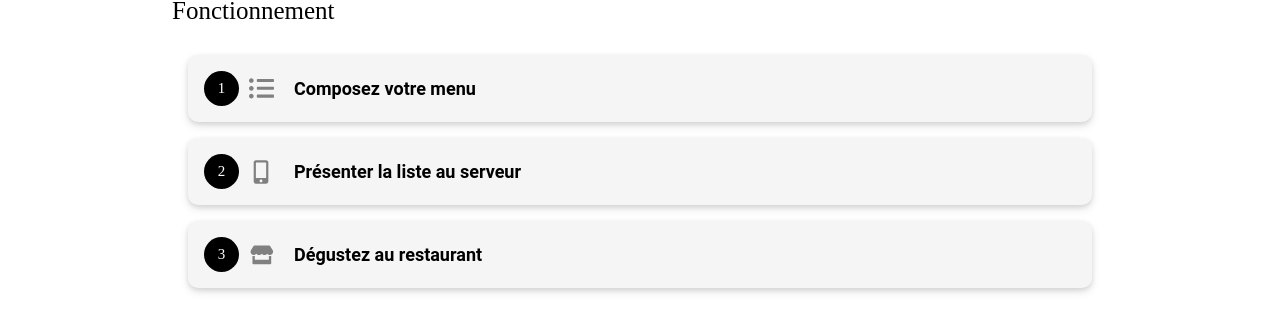
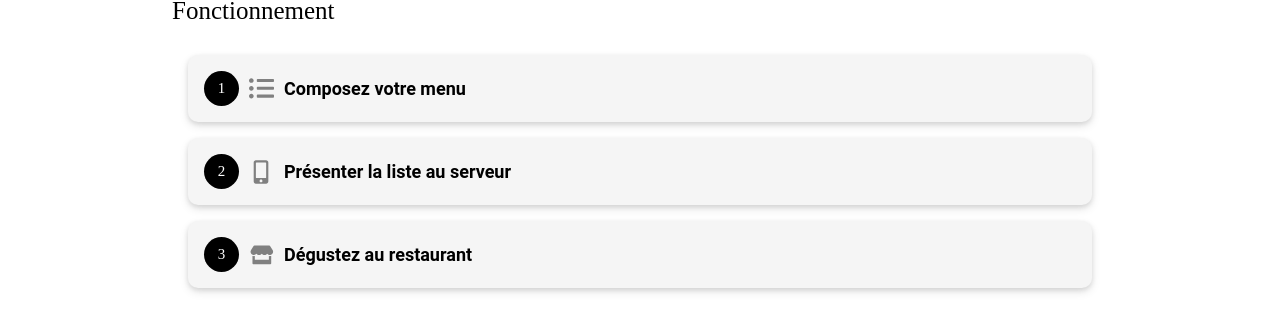
Before and after one commit to julien382/ohmylunch, a React (Vite) app: page / in a window 1280 px wide. Shown: the part 249-563 px from the top of the page. Built offline with nearby package versions, Linux system fonts and the light colour scheme; a web font is replaced by a local one.

Commit message:
fix text align foncionnementCard p

```diff
--- a/src/components/Fonctionnement/Fonctionnement.scss
+++ b/src/components/Fonctionnement/Fonctionnement.scss
@@ -57,7 +57,6 @@
 
 .fonctionnementCard p {
     font-size: $tertiary-font-size;
-    text-align: center;
+    text-align: start;
     font-weight: $primary-font-weight;
-    margin-left: 10px; // Ajouter une marge pour éviter le chevauchement
 }
```
Also changed, not shown: 4 other files (tests, documents, lock files or other folders).
